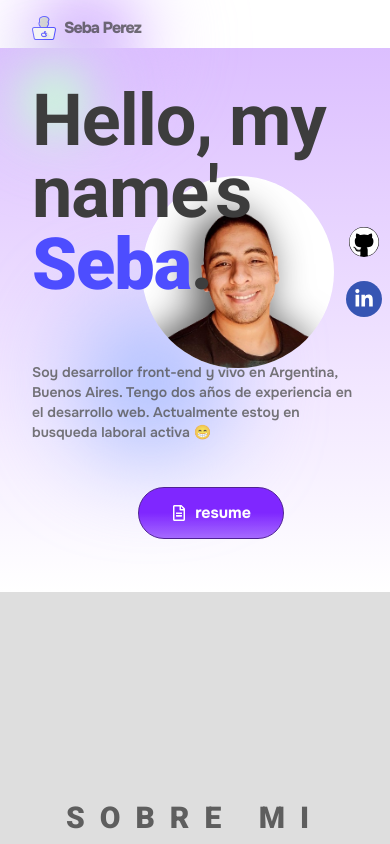
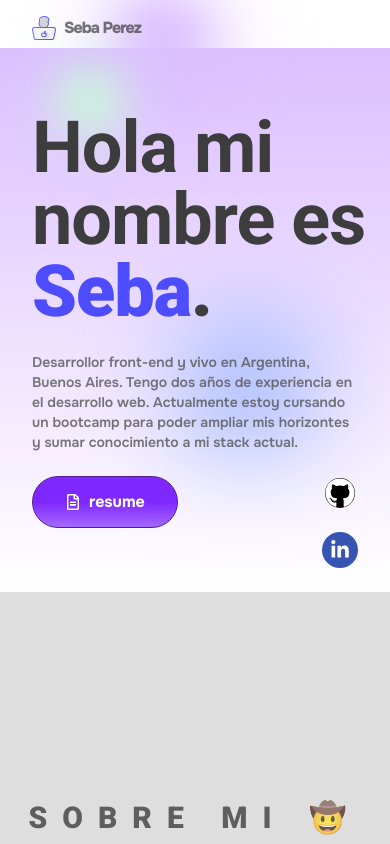
Before and after one commit to SebaPerez90/PORTFOLIO, a Next.js app: page / in a window 390 px wide. Shown: the top 844 px of the page. Built offline with nearby package versions, Linux system fonts and the light colour scheme.

Commit message:
responsive in Hero.tsx

```diff
--- a/src/app/globals.css
+++ b/src/app/globals.css
@@ -26,17 +26,15 @@ body {
   scroll-behavior: smooth;
 
   &::-webkit-scrollbar {
-    background-color: #ffffff17;
+    background-color: #dedede;
     width: 14px;
   }
   &::-webkit-scrollbar-thumb {
     background-color: #3655b3;
-    border-radius: 1em;
   }
 
   .content-available {
     display: block;
-    /* padding: 0 1em 1em 1em; */
     display: flex;
     flex-direction: column;
     gap: 1.5em;
--- a/src/components/main/About.tsx
+++ b/src/components/main/About.tsx
@@ -20,7 +20,7 @@ const About = () => {
       <h1
         className='text-center text-3xl [letter-spacing:15px] text-[#313131be]'
         style={roboto.style}>
-        {engLanguageActive ? 'ABOUT ME' : 'SOBRE MI'}
+        {engLanguageActive ? 'ABOUT ME' : 'SOBRE MI'} 🤠
       </h1>
 
       <div className='pl-0 md:pl-10 lg:pl-0 flex justify-center items-center bg-[#333333ee] md:bg-light-200 w-full py-16 mt-8 md:rounded-[0.375em_0.375em_0_0]'>
--- a/src/components/main/Hero.tsx
+++ b/src/components/main/Hero.tsx
@@ -18,44 +18,47 @@ const Hero = () => {
   const { engLanguageActive } = useStore();
   return (
     <section className='max-[520px]:bg-gradient-to-t max-[520px]:from-white max-[520px]:to-light-700 max-[520px]:pl-8 relative bg-white flex items-center justify-between pl-16 w-full h-[34em] dark:bg-gradient-to-r from-[#0f0c29] to-[#2c2c47] '>
-      <span className='z-10 absolute h-12 w-12 rounded-full bg-[#dcbfff] blur-md [box-shadow:0_0_40px_#dcbfff] duration-300 left-0 top-0 animate-[bouncing2_16s_linear_alternate-reverse_infinite]'></span>
-      <span className='z-10 absolute h-8 w-8 rounded-full bg-[#c8ffd4] blur-md [box-shadow:0_0_40px_#c8ffd4] duration-300 right-[50%] top-0 animate-[bouncing_16s_linear_alternate-reverse_infinite]'></span>
-      <span className='z-10 absolute h-24 w-24 rounded-full duration-300 left-[25%] bottom-0 bg-light-200 blur-xl animate-[bouncing3_18s_linear_alternate-reverse_infinite]'></span>
+      <span className='z-10 absolute h-12 w-12 rounded-full bg-[#dcbfff] blur-md [box-shadow:0_0_40px_#dcbfff] duration-300 left-[20%] lg:left-0 top-0 animate-[bouncing2_16s_linear_alternate-reverse_infinite]'></span>
 
-      <article className='max-[520px]:h-full max-[520px]:justify-evenly max-[700px]:z-30 max-[700px]:w-full z-20 w-[30em] flex flex-col items-start gap-6'>
+      <span className='z-10 absolute h-8 w-8 rounded-full bg-[#c8ffd4] blur-md [box-shadow:0_0_40px_#c8ffd4] duration-300 right-[10em] lg:right-[50%] top-0 animate-[bouncing_16s_linear_alternate-reverse_infinite]'></span>
+
+      <span className='z-10 absolute h-24 w-24 rounded-full duration-300 left-[50%] lg:left-[25%] bottom-0 bg-light-200 blur-xl animate-[bouncing3_18s_linear_alternate-reverse_infinite]'></span>
+
+      <article className='max-[700px]:z-30 max-[700px]:w-full z-20 w-[30em] flex flex-col items-start gap-6'>
         <h1
           style={roboto.style}
           className='max-[520px]:text-[#3d3d3d] max-[520px]:gap-10 text-[#333333e3] font-extrabold text-7xl [letter-spacing:-1px]'>
-          {"Hello, my name's "}
+          {engLanguageActive ? "Hello, my name's " : 'Hola mi nombre es '}
           <strong className='text-light-500'>Seba</strong>
           <b className='text-7xl'>.</b>
         </h1>
         <p className='max-[520px]:text-[#545454cb] max-[520px]:w-[90%] text-sm font-semibold text-[#33333391] w-[23em]'>
-          Soy desarrollor front-end y vivo en Argentina, Buenos Aires. Tengo dos
-          años de experiencia en el desarrollo web. Actualmente estoy en
-          busqueda laboral activa 😁
+          {engLanguageActive
+            ? `I am a front-end developer living in Buenos Aires, Argentina. With two years of experience in web development, I am currently enrolled in a bootcamp to expand my horizons and enhance my current skill set.`
+            : 'Desarrollor front-end y vivo en Argentina, Buenos Aires. Tengo dos años de experiencia en el desarrollo web. Actualmente estoy cursando un bootcamp para poder ampliar mis horizontes y sumar conocimiento a mi stack actual.'}
         </p>
-        <button className='translate-y-[-1em] self-center flex items-center p-[0.8em_2em] gap-2 text-white rounded-full bg-gradient-to-b from-light-900 via-light-900 font-bold to-[#7d27ffae] border-[1px] border-[#4f2194] hover:translate-y-[-0.3em] hover:shadow-[0px_8px_7px_#00000049] duration-200 active:border-[#dedede] hover:bg-[#4f2194] hover:border-light-900 hover:text-[#ffffff93]'>
+        {/* translate-y-[-1em] self-center */}
+        <button className='flex items-center p-[0.8em_2em] gap-2 text-white rounded-full bg-gradient-to-b from-light-900 via-light-900 font-bold to-[#7d27ffae] border-[1px] border-[#4f2194] hover:translate-y-[-0.3em] hover:shadow-[0px_8px_7px_#00000049] duration-200 active:border-[#dedede] hover:bg-[#4f2194] hover:border-light-900 hover:text-[#ffffff93]'>
           <FaRegFileAlt />
           resume
         </button>
       </article>
 
-      <div className='max-[520px]:right-2 max-[700px]:z-10 max-[700px]:absolute max-[700px]:right-8 max-[520px]:items-center flex items-end justify-end self-end lg:bg-gradient-to-l from-light-500 to-[#DCBFFF] h-[40em] w-[38em]'>
-        <div className='max-[520px]:bg-white max-[520px]:overflow-hidden max-[520px]:rounded-full max-[520px]:h-[12em] max-[520px]:w-[12em] max-[700px]:w-[17em] max-[700px]:h-[17em] max-[700px]:before:[display:none] w-auto h-[23em] relative max-[820px]:absolute max-[820px]:left-[23em] left-24 lg:left-0 before:absolute before:w-[25em] before:h-[25em] before:rounded-full before:-z-10 z-10 before:bg-light-700 lg:before:bg-white before:left-[-5em] before:bottom-0'>
+      <div className='max-[700px]:z-50 max-[700px]:absolute max-[700px]:right-36 flex items-end justify-end self-end lg:bg-gradient-to-l from-light-500 to-[#DCBFFF] h-[40em] w-[38em]'>
+        <div className='max-[600px]:[display:none] max-[700px]:w-[17em] max-[700px]:h-[17em] max-[700px]:before:[display:none] w-auto h-[23em] relative max-[820px]:absolute max-[820px]:left-[23em] left-24 lg:left-0 before:absolute before:w-[25em] before:h-[25em] before:rounded-full before:-z-10 z-10 before:bg-light-700 lg:before:bg-white before:left-[-5em] before:bottom-0'>
           <Image
             src={profile_image}
             alt='profile-image'
             priority
-            className='w-full h-full object-cover drop-shadow-[-10px_0px_20px_#000000b3]'
+            className='max-[700px]:translate-x-16 w-full h-full object-cover drop-shadow-[-10px_0px_20px_#000000b3]'
           />
         </div>
-        <div className=' z-10 gap-20 flex flex-col items-center justify-center h-[20em]'>
-          <span className='max-[520px]:[display:none] [rotate:90deg] w-max flex gap-2 items-center text-base font-semibold text-white [#33333391]'>
-            follow me
+        <div className='max-[700px]:justify-end z-10 gap-20 translate-x-4 flex flex-col items-center justify-center h-[20em]'>
+          <span className='max-[700px]:[display:none] [rotate:90deg] w-max flex gap-2 items-center text-base font-semibold text-light-900 lg:text-white [#33333391]'>
+            {engLanguageActive ? 'follow me' : 'seguime'}
             <HiOutlineArrowLongRight className='text-3xl' />
           </span>
-          <div className='flex flex-col items-center justify-center gap-2'>
+          <div className='max-[700px]:mb-6 max-[700px]:translate-x-24 flex flex-col items-center justify-center gap-2'>
             <button className='relative before:absolute before:left-0 before:bottom-0 before:w-full before:h-full hover:before:bg-[#00000023] before:duration-200 before:rounded-full before:scale-[1.9] before:-z-10 text-white bg-black text-3xl  rounded-full hover:outline hover:outline-1 hover:outline-white'>
               <FaGithub />
             </button>
```
